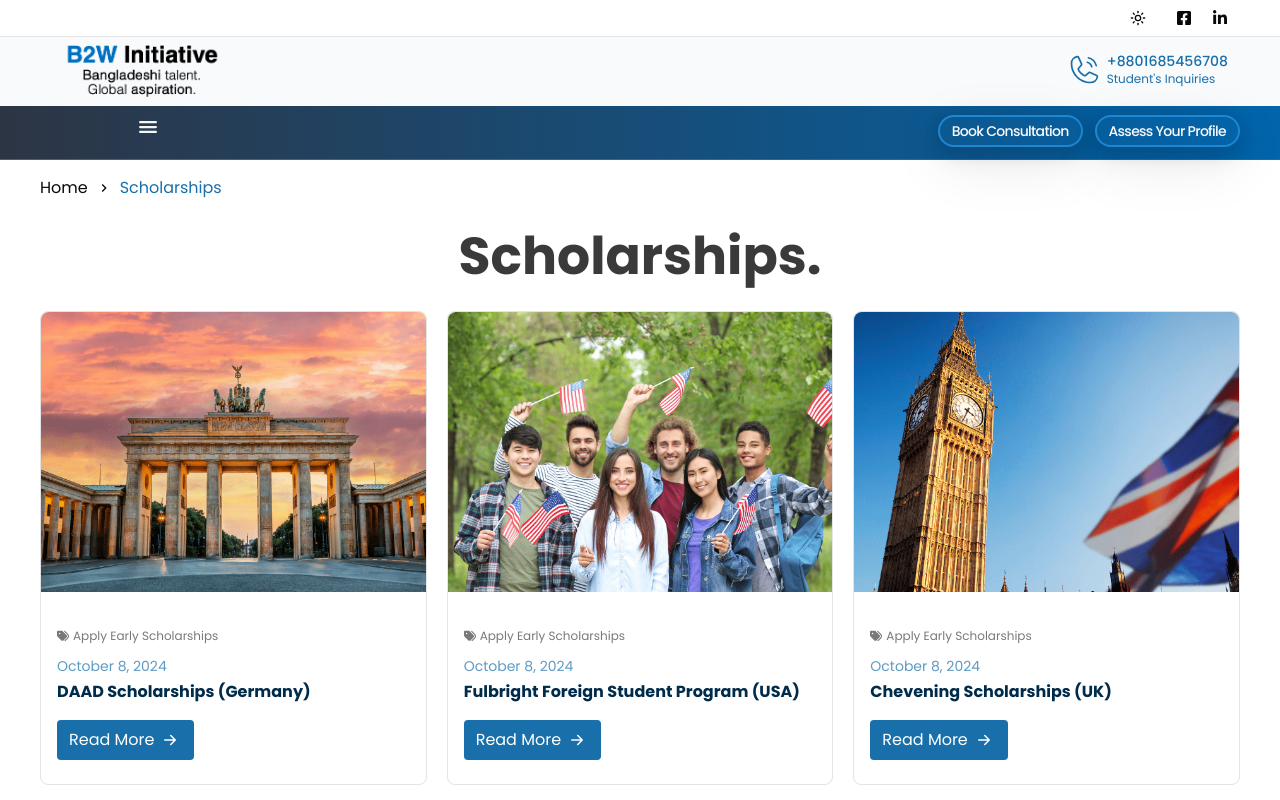
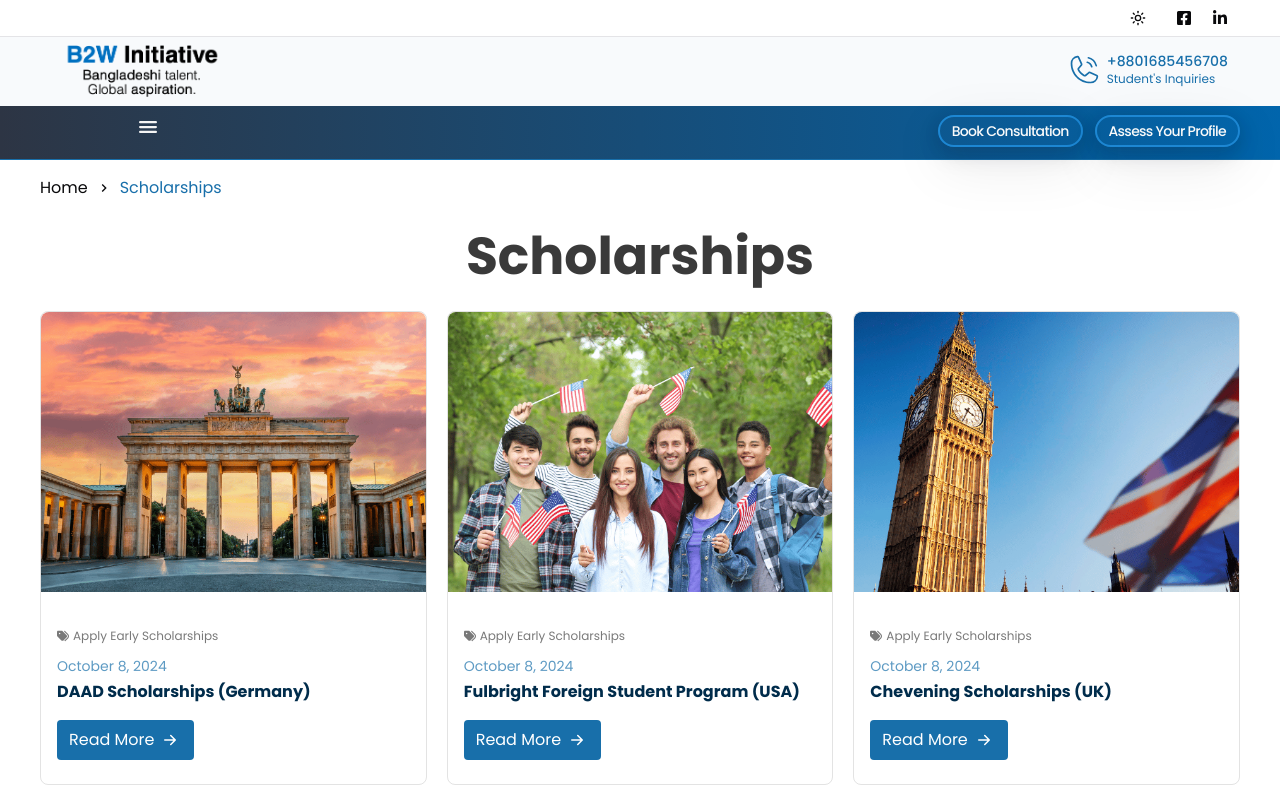
Before and after one commit to wpseemol/b2wi, a Next.js app: page /scholarships in a window 1280 px wide. Shown: the top 800 px of the page. Built offline with nearby package versions, Linux system fonts and the light colour scheme.

Commit message:
form change

```diff
--- a/src/app/(user)/assessment/_components/assessment-form.tsx
+++ b/src/app/(user)/assessment/_components/assessment-form.tsx
@@ -2,13 +2,14 @@
     return (
         <section className="sm:h-[90rem] h-[110rem] ">
             <iframe
-                src="https://docs.google.com/forms/d/e/1FAIpQLSe-NtOg1vihOmIKIuqBNetJVDQur89eTat9U6fUo0qkyXsamg/viewform?embedded=true"
+                src="https://docs.google.com/forms/d/e/1FAIpQLSfToODG_bqRxfFk9UjlVS0RfdHQnQRbHewMhI72nh4bMjt4Zw/viewform?embedded=true"
                 width="100%"
                 height="100%"
                 frameBorder={0}
                 marginHeight={0}
                 marginWidth={0}
-                className="">
+                className=""
+            >
                 Loading…
             </iframe>
         </section>
--- a/src/app/(user)/assessment/page.tsx
+++ b/src/app/(user)/assessment/page.tsx
@@ -9,7 +9,7 @@
             <section className="text-center py-5 sm:mb-8">
                 <h2 className="text-neutral-900/85 dark:text-white sm:text-[52px] text-3xl font-bold leading-snug">
                     Profile
-                    <span className="text-primary"> Assessment</span>.
+                    <span className="text-primary"> Assessment</span>
                 </h2>
                 <p className="font-normal text-neutral-900/85 dark:text-neutral-100/90">
                     Ready to embark on your global academic journey? Our team is
--- a/src/app/(user)/scholarships/page.tsx
+++ b/src/app/(user)/scholarships/page.tsx
@@ -10,7 +10,7 @@
 
             <section className="text-center py-5 container mx-auto">
                 <h2 className="text-neutral-900/85 sm:text-[52px] text-3xl font-bold leading-snug">
-                    Scholarships.
+                    Scholarships
                 </h2>
                 {/* <p className="font-normal text-neutral-800/80">
                     Take advantage of the experiential-learning opportunities
```
